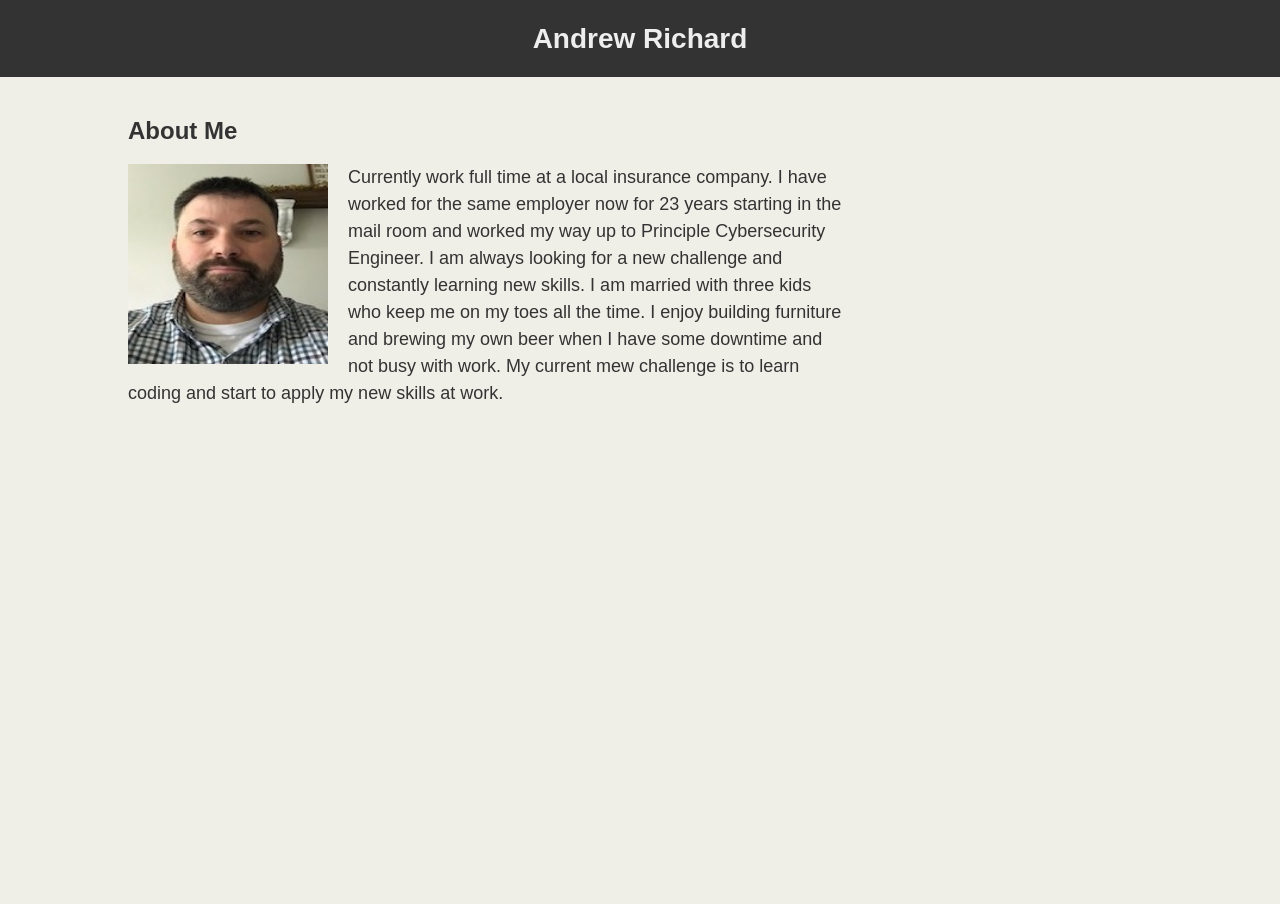
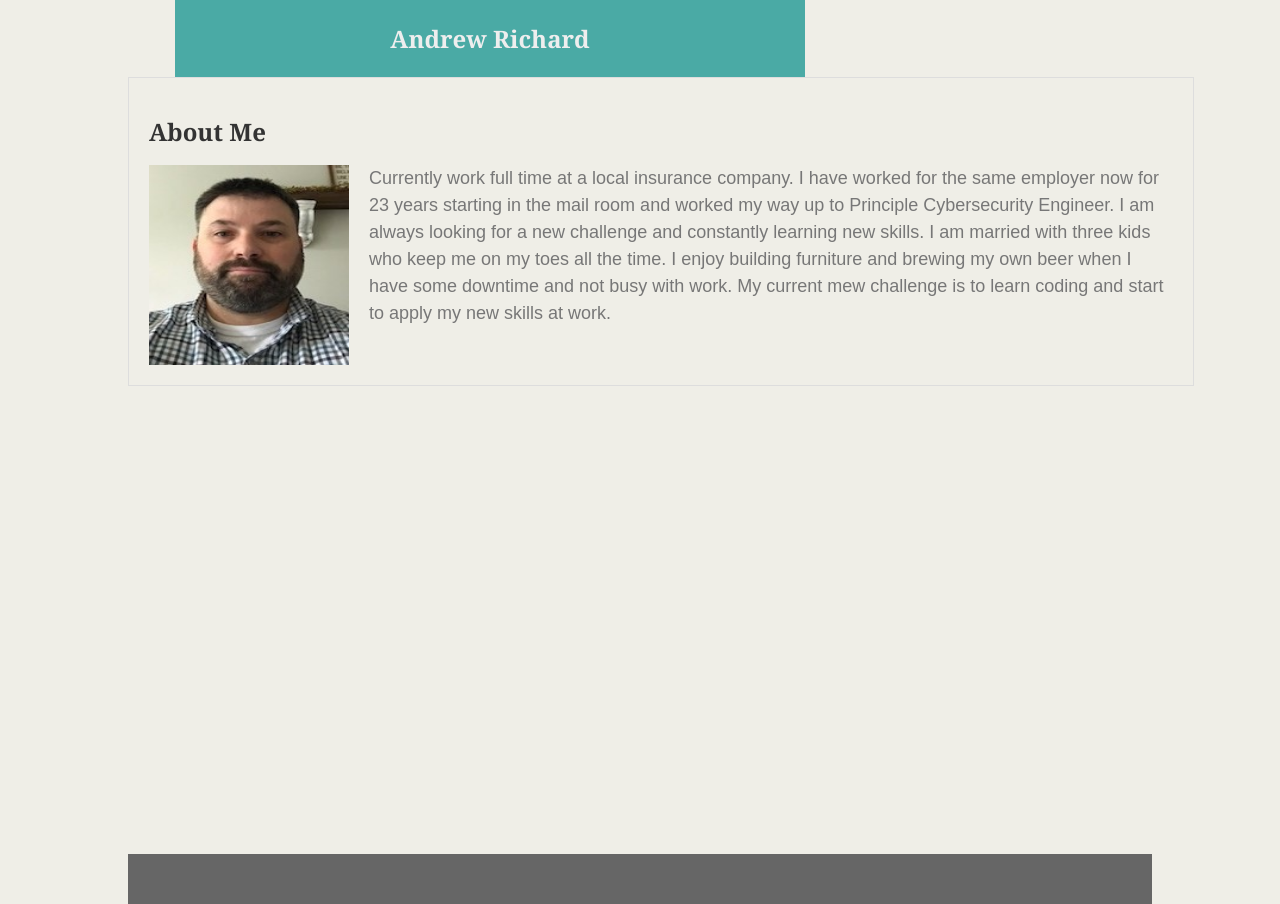
Before and after one commit to andyrich75/Basic-Portfolio, a plain HTML site: page index.html in a window 1280 px wide. Before the commit the page ends 800 px from the top, so only its background shows below. Drawn offline with Linux system fonts and the light colour scheme; files that its build step writes are made by us from their sources.

Commit message:
Added some styling

```diff
--- a/assets/css/style.css
+++ b/assets/css/style.css
@@ -9,26 +9,27 @@ body {
 }
 
 header {
-    background-color: #333;
+    background-color: #4aaaa5;
+    margin: 0px 475px 0px 175px;
 }
 
 h1 {
     color: #eee;
-    font-size: 28px;
+    font-family: 'Georgia', Times, Times New Roman, serif;
+    font-size: 24px;
     margin: 500px;
     padding: 25px;
     margin: 0;
-    margin-bottom: 20px;
-    font-size: 28px;
     text-align: center;
 }
 
 h2 {
     font-size: 24px;
+    font-family: 'Georgia', Times, Times New Roman, serif;
 }
 
-a {
-    color: #d21034;
+p {
+    color: #777777;
 }
 
 .container {
@@ -40,10 +41,17 @@ a {
 #contact-info,
 #bio-image {
     float: left;
+    margin: auto;
+
 }
 
 #main-bio {
-    width: 70%;
+    width: 100%;
+    margin: auto;
+    border: 1px solid #dddddd;
+    padding: 20px;
+    margin: center;
+
 }
 
 #contact-info {
@@ -55,3 +63,12 @@ a {
     height: 200px;
     margin-right: 20px;
 }
+
+.footer {
+    background-color: #666666;
+    width: 200px;
+    height: 50px;
+    margin: auto;
+    margin-top: 750px;
+    width: 1024px;
+}
--- a/index.html
+++ b/index.html
@@ -4,7 +4,7 @@
 <head>
     <meta charset="UTF-8">
     <title>Andy's Bio</title>
-    <link rel="stylesheet" type="text/css" href="css/style.css">
+    <link rel="stylesheet" type="text/css" href="assets/css/style.css">
 </head>
 <body>
 
@@ -29,6 +29,7 @@
     <br>
 
 </div>
+<footer class=footer></footer>
 
 
 </body>
```
Also changed, not shown: portfolio.html (+8 -0 lines).
